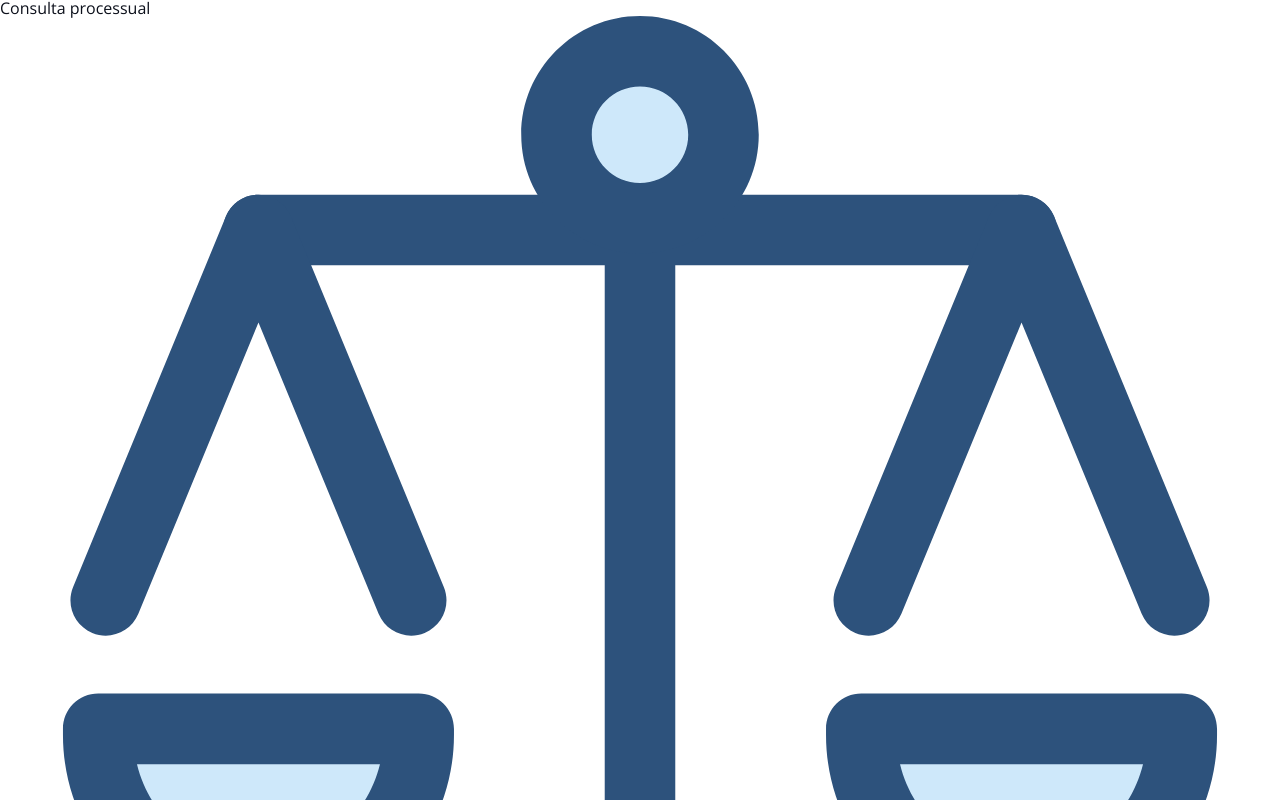
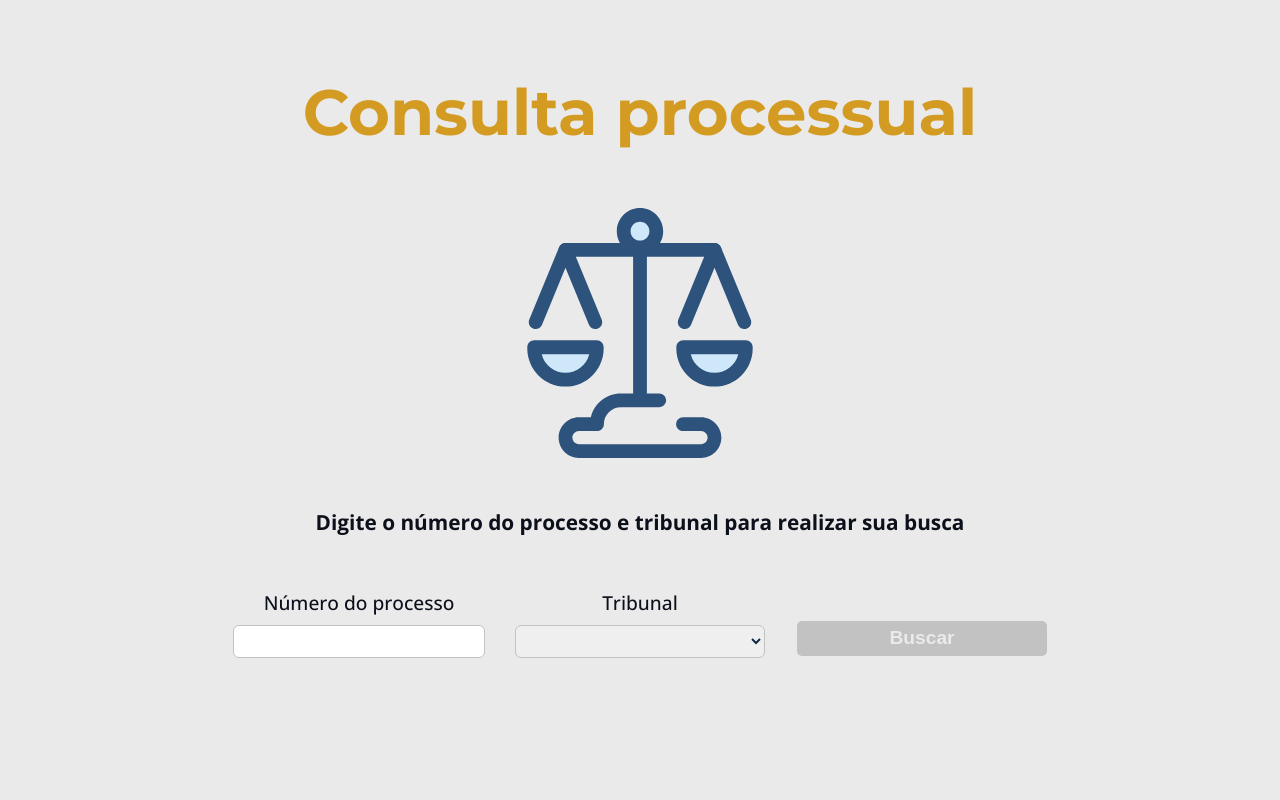
Before and after one commit to kaiocp/lawsuit-finder-challenge, a React (Create React App) app in the folder client/: page / in a window 1280 px wide. Shown: the top 800 px of the page. Built offline with nearby package versions, Linux system fonts and the light colour scheme.

Commit message:
style: home page

```diff
--- a/client/src/components/Button/Button.module.scss
+++ b/client/src/components/Button/Button.module.scss
@@ -8,7 +8,7 @@
     color: $lightgrey;
     font-weight: 700;
     font-size: 1.2rem;
-    padding: .8rem 0;
+    padding: .4rem 0;
     transition: .3s;
     &:hover {
         cursor: pointer;
--- a/client/src/components/Inputs/Dropdown/index.tsx
+++ b/client/src/components/Inputs/Dropdown/index.tsx
@@ -9,7 +9,7 @@ const DropdownInput = ({ courts, value, onChange }: Props) => {
 
     return (
         <div className={style.input}>
-            <label htmlFor="courtsDropdown">Selecione o tribunal</label>
+            <label htmlFor="courtsDropdown">Tribunal</label>
             <select
                 id="courtsDropdown"
                 value={value}
--- a/client/src/components/Inputs/Inputs.module.scss
+++ b/client/src/components/Inputs/Inputs.module.scss
@@ -7,6 +7,7 @@
     row-gap: .5rem;
     label {
         font-size: 1.2rem;
+        font-weight: 500;
     }
     .input__field {
         width: 100%;
@@ -15,6 +16,7 @@
         border: 1px solid $grey;
         border-radius: 6px;
         font-size: 1.1rem;
+        color: $deepblue;
     }
     select {
         width: 100%;
@@ -23,6 +25,7 @@
         border: 1px solid $grey;
         border-radius: 6px;
         font-size: 1.1rem;
+        color: $deepblue;
         cursor: pointer;
     }
 }
--- a/client/src/index.scss
+++ b/client/src/index.scss
@@ -136,6 +136,7 @@ table {
 // global styles
 @import './common/utils/variables';
 body {
+    background-color: $lightgrey;
     font-family: $opensans;
     color: $black;
 }
--- /dev/null
+++ b/client/src/pages/Home/Home.module.scss
@@ -0,0 +1,82 @@
+@import '../../common/utils/variables';
+.home {
+    display: flex;
+    flex-direction: column;
+    text-align: center;
+    row-gap: 3rem;
+    header {
+        h1 {
+            margin-top: 2rem;
+            font-family: $montserrat;
+            font-size: 3rem;
+            margin-bottom: 1.5rem;
+            color: $mustard;
+            padding: 0 .8rem;
+        }
+        img {
+            max-width: 150px;
+        }
+    }
+    fieldset {
+        display: flex;
+        flex-direction: column;
+        row-gap: 2rem;
+        align-items: center;
+        padding: 0 2rem;
+        h2 {
+            font-size: 1.3rem;
+            text-align: center;
+            font-weight: 600;
+            line-height: 1.8rem;
+            padding: 0 .5rem;
+        }
+        div {
+            display: flex;
+            flex-wrap: wrap;
+            justify-content: center;
+            align-items: center;
+            width: 100%;
+            row-gap: .8rem;
+            column-gap: 2rem;
+        }
+        Button {
+            margin-top: 1.6rem;
+        }
+    }
+}
+
+@media screen and (min-width: 768px) {
+    .home {
+        header {
+            h1 {
+                margin-top: 4rem;
+                margin-bottom: 3rem;
+                font-size: 3.5rem;
+            }
+            img {
+                max-width: 200px;
+            }
+        }
+        fieldset {
+            row-gap: 3rem;
+        }
+    }
+}
+
+@media screen and (min-width: 1024px) {
+    .home {
+        header {
+            h1 {
+                margin-top: 5rem;
+                margin-bottom: 4rem;
+                font-size: 4rem;
+            }
+            img {
+                max-width: 250px;
+            }
+        }
+        fieldset {
+            row-gap: 3.5rem;
+        }
+    }
+}
--- a/client/src/pages/Home/index.tsx
+++ b/client/src/pages/Home/index.tsx
@@ -2,6 +2,7 @@ import { useState } from "react";
 import Button from "../../components/Button";
 import DropdownInput from "../../components/Inputs/Dropdown";
 import NumberInput from "../../components/Inputs/NumberInput";
+import style from './Home.module.scss';
 import img from '../../common/img/balance-law-svgrepo-com.svg'
 
 
@@ -17,7 +18,7 @@ const Home = () => {
     }
 
     return (
-        <section>
+        <section className={style.home}>
             <header>
                 <h1>Consulta processual</h1>
                 <figure>
@@ -29,7 +30,7 @@ const Home = () => {
             </header>
             <form>
                 <fieldset>
-                    <h2>Digite o tribunal e identificador CNJ do processo para realizar sua busca</h2>
+                    <h2>Digite o número do processo e tribunal para realizar sua busca</h2>
                     <div>
                         <NumberInput
                             value={cnjNumber}
```
